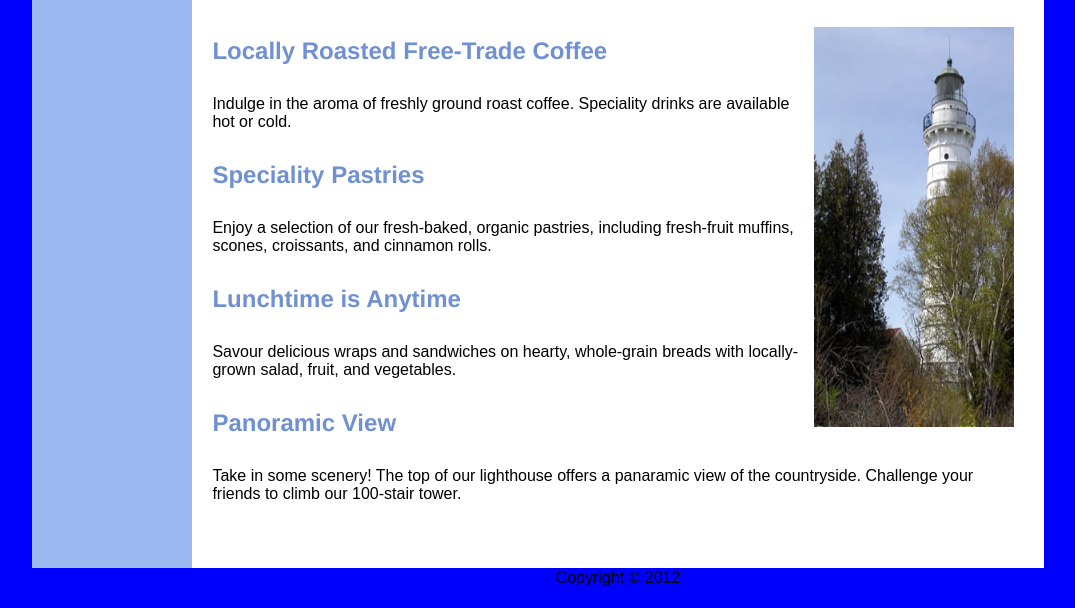
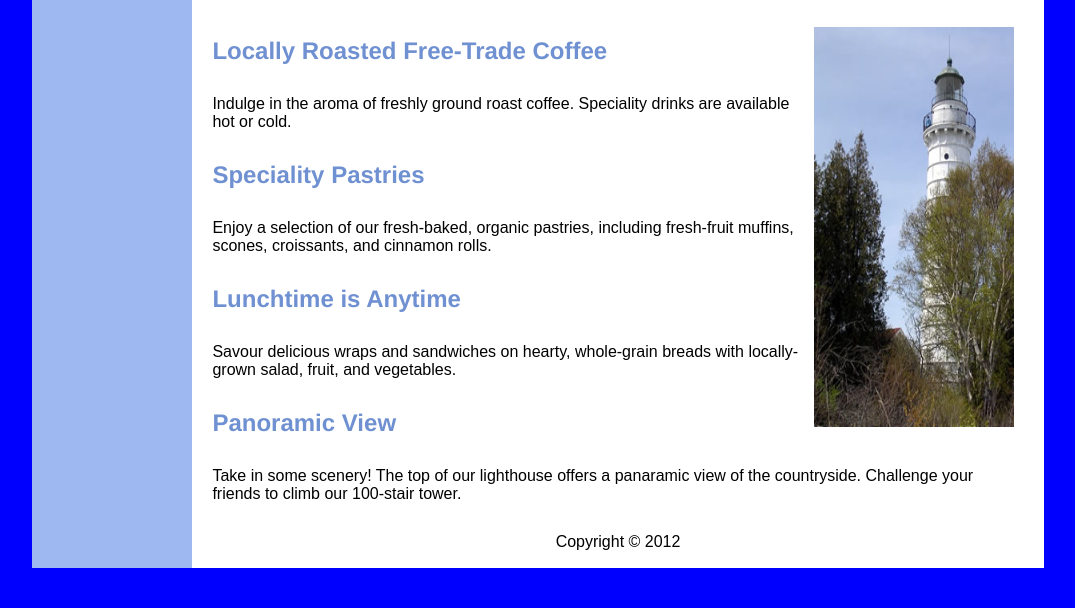
Before and after one commit to pawodyk/TUDub_WebDev1_Labs, a plain HTML site: page Lab7/index.html in a window 1280 px wide. Shown: the part 202-810 px from the top of the page, without its empty margins (102-1177 px from the left). Drawn offline with Linux system fonts and the light colour scheme.

Commit message:
fixed distance between a footer and main

```diff
--- a/Lab7/styles/styles.css
+++ b/Lab7/styles/styles.css
@@ -56,7 +56,7 @@ header h1 {
 }
 
 main {
-    padding: 20px;
+    padding: 20px 20px 0;
 }
 
 main h2 {
@@ -81,7 +81,7 @@ main p {
 
 footer {
     text-align: center;
-    padding: 10;
+    margin: 10px 0;
 }
 
 .f-right {
```
